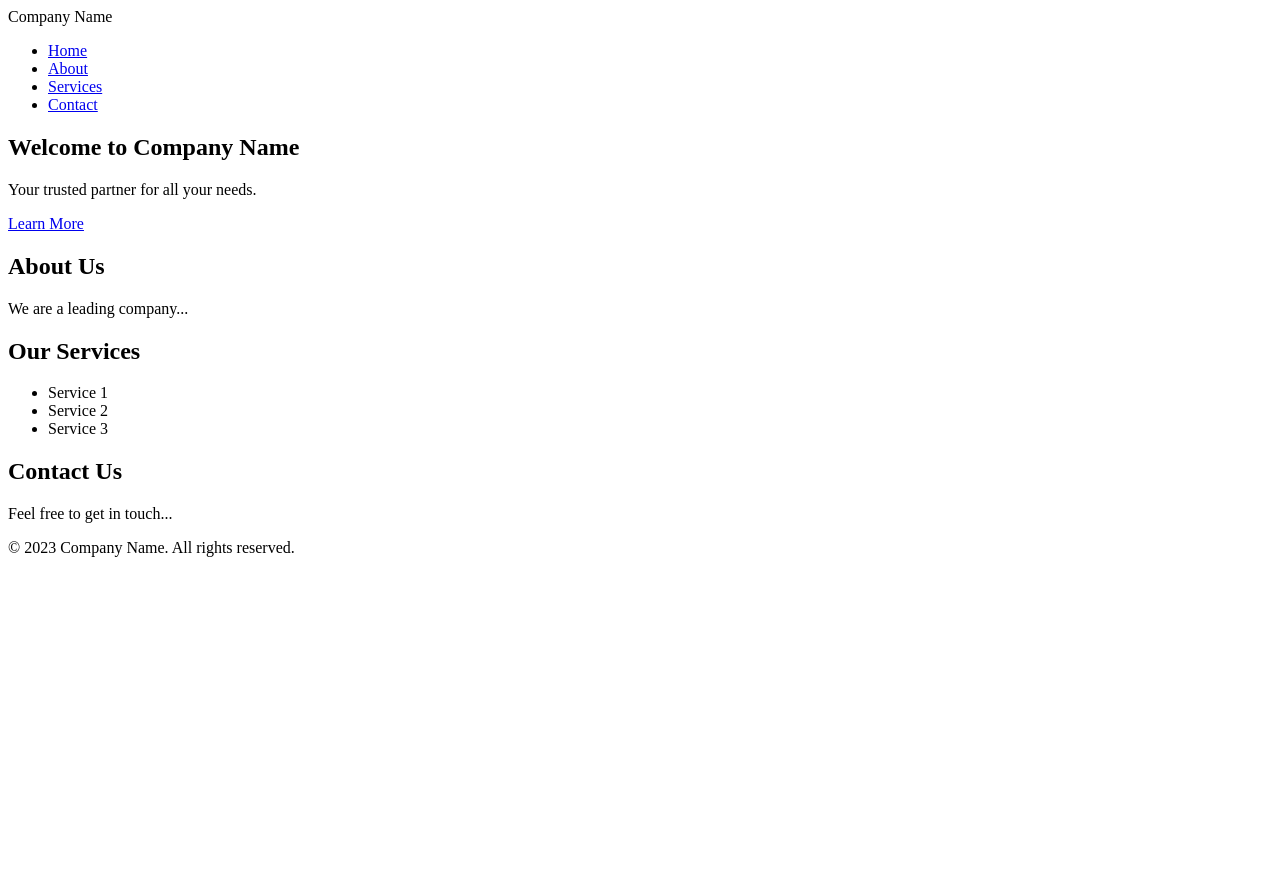
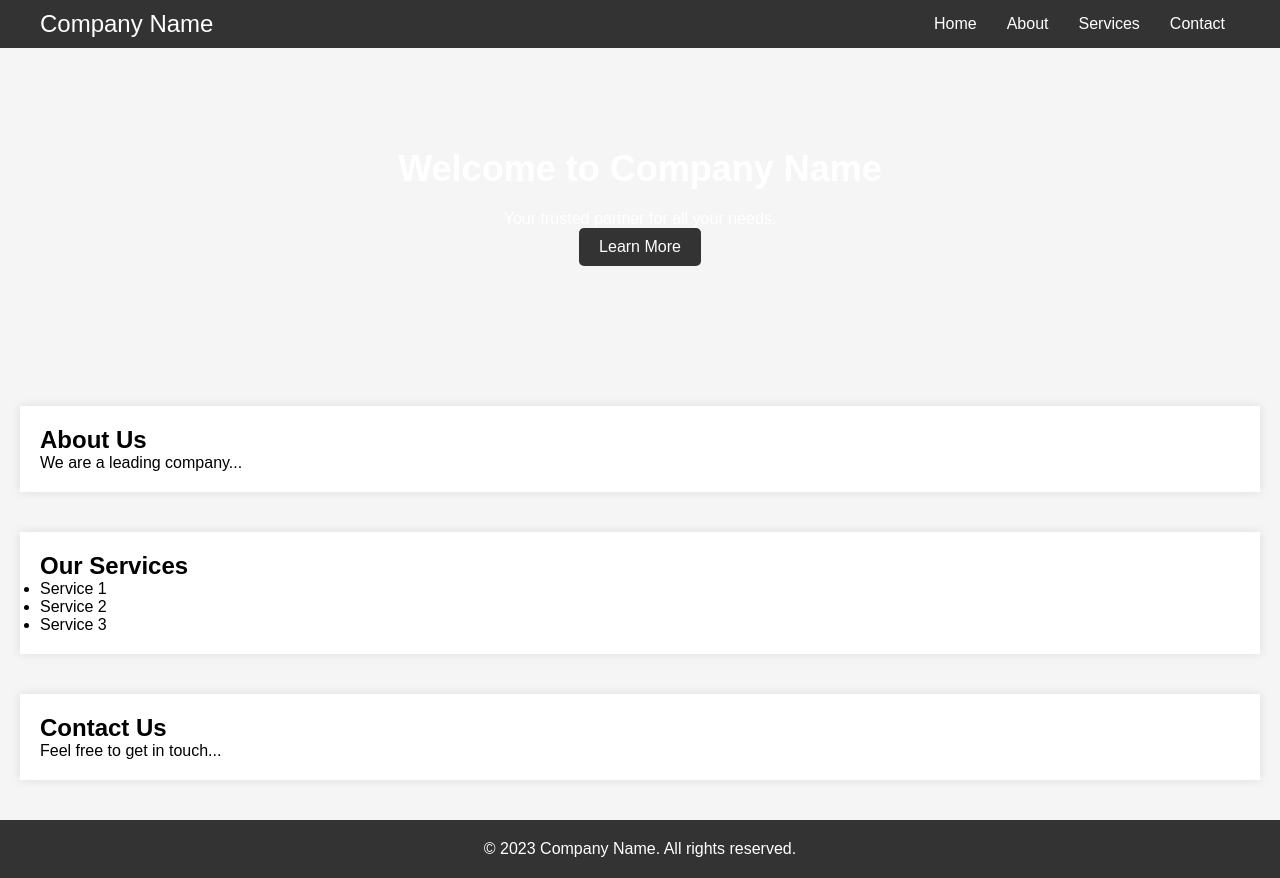
Before and after one commit to SivaramakrishnanBaskar/company-webpage, a plain HTML site: page index.html in a window 1280 px wide. Before the commit the page ends 800 px from the top, so only its background shows below. Drawn offline with Linux system fonts and the light colour scheme.

Commit message:
committed

```diff
--- a/index.html
+++ b/index.html
@@ -4,7 +4,7 @@
     <meta charset="UTF-8">
     <meta name="viewport" content="width=device-width, initial-scale=1.0">
     <title>Company Name - Welcome</title>
-    <link rel="stylesheet" href="styles.css">
+    <link rel="stylesheet" href="assets/css/style.css">
 </head>
 <body>
     <header>
```
Also changed, not shown: assets/css/style.css (renamed from style.css).
